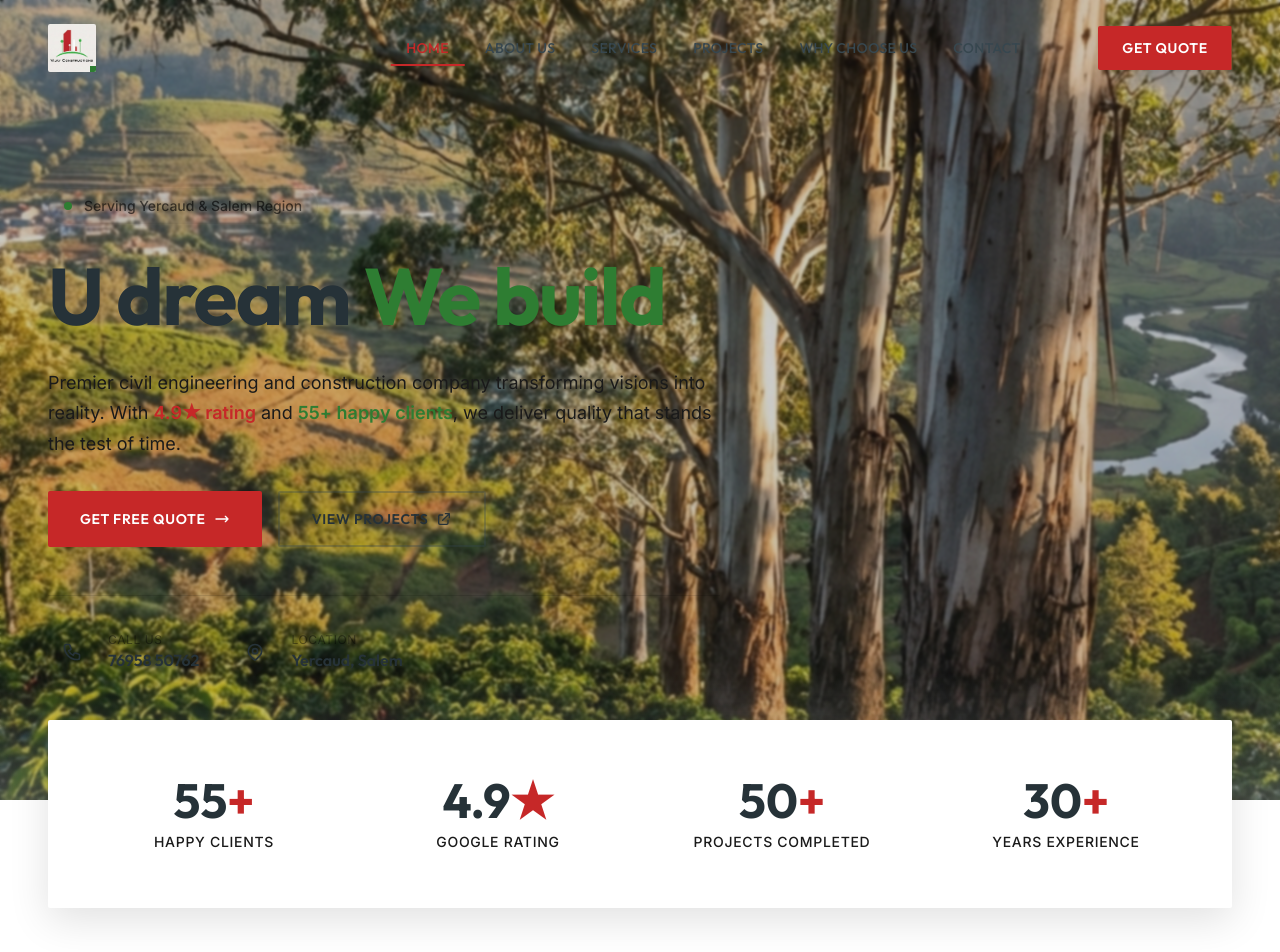
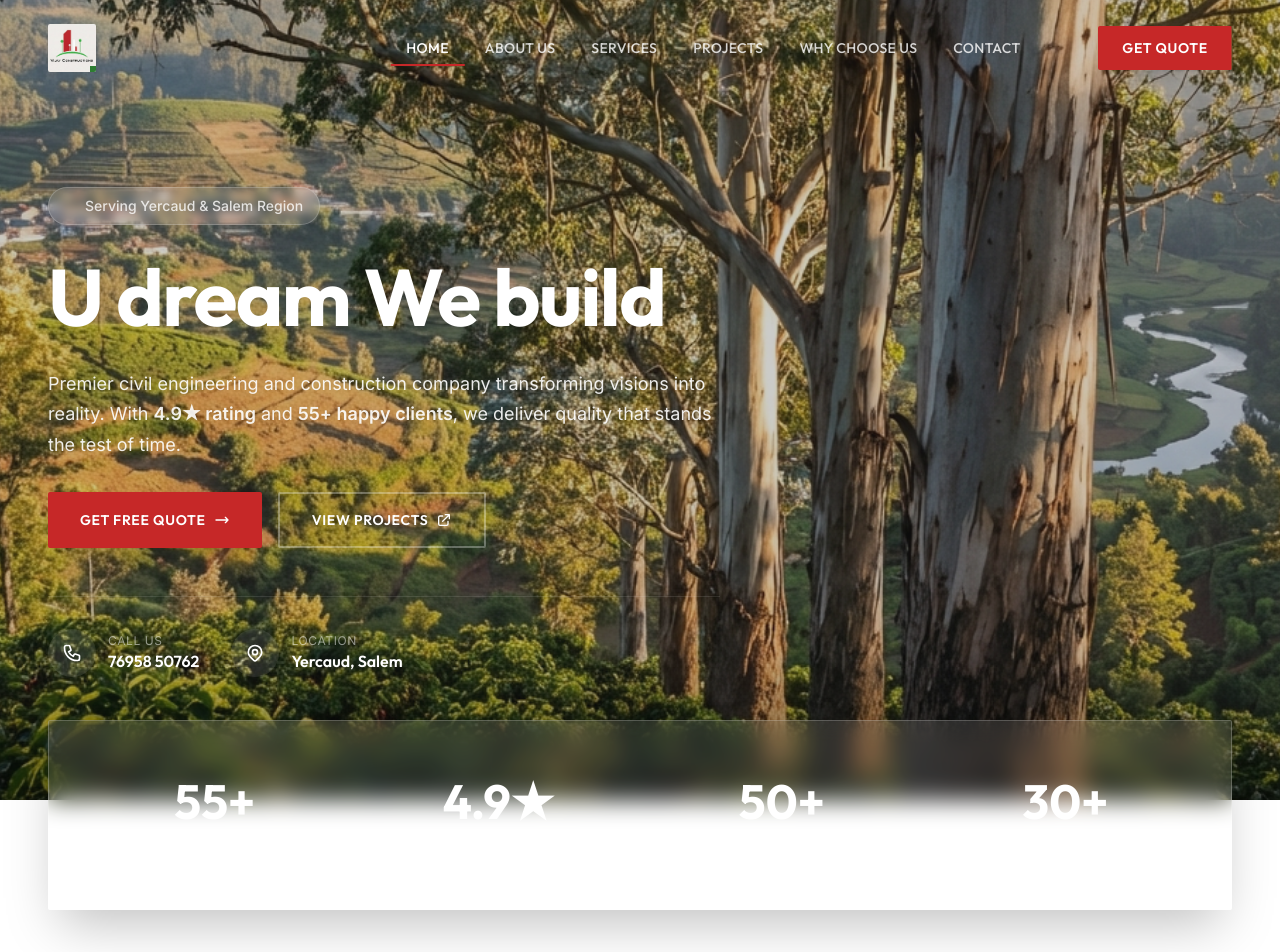
Before and after one commit to dhanushsakthi/VIJAY-CONSTRUCTION, a Next.js app: page / in a window 1280 px wide. Shown: the top 952 px of the page. Built offline with nearby package versions, Linux system fonts and the light colour scheme.

Commit message:
Remove white backgrounds from Hero and optimize for background images

```diff
--- a/src/app/page.tsx
+++ b/src/app/page.tsx
@@ -157,30 +157,30 @@ export default function HomePage() {
                         className="max-w-4xl pb-32 pt-32 lg:pb-24 lg:pt-40"
                     >
                         {/* Badge */}
-                        <div className="hero-animate mb-6 inline-flex items-center gap-3 rounded-full bg-black/5 px-4 py-2">
-                            <span className="flex h-2 w-2 rounded-full bg-brand-green">
-                                <span className="absolute inline-flex h-2 w-2 animate-ping rounded-full bg-brand-green opacity-75" />
+                        <div className="hero-animate mb-6 inline-flex items-center gap-3 rounded-full bg-white/10 backdrop-blur-sm border border-white/20 px-4 py-2">
+                            <span className="flex h-2 w-2 rounded-full bg-brand-green-light">
+                                <span className="absolute inline-flex h-2 w-2 animate-ping rounded-full bg-brand-green-light opacity-75" />
                             </span>
-                            <span className="text-sm font-medium text-black/60">
+                            <span className="text-sm font-medium text-white/80">
                                 Serving Yercaud & Salem Region
                             </span>
                         </div>
 
                         {/* Main Heading */}
-                        <h1 className="hero-animate heading-xl mb-6 text-steel-dark">
+                        <h1 className="hero-animate heading-xl mb-6 text-white drop-shadow-sm">
                             U dream{" "}
-                            <span className="relative inline-block text-brand-green">
+                            <span className="relative inline-block text-brand-green-light">
                                 We build
                             </span>
                         </h1>
 
                         {/* Subheading */}
-                        <p className="hero-animate body-lg mb-8 max-w-2xl text-concrete-dark">
+                        <p className="hero-animate body-lg mb-8 max-w-2xl text-white/90 drop-shadow-sm">
                             Premier civil engineering and construction company transforming
                             visions into reality. With{" "}
-                            <span className="font-semibold text-brand-red">4.9★ rating</span>{" "}
+                            <span className="font-semibold text-brand-red-light">4.9★ rating</span>{" "}
                             and{" "}
-                            <span className="font-semibold text-brand-green">55+ happy clients</span>,
+                            <span className="font-semibold text-brand-green-light">55+ happy clients</span>,
                             we deliver quality that stands the test of time.
                         </p>
 
@@ -211,7 +211,7 @@ export default function HomePage() {
 
                             <Link
                                 href="/projects"
-                                className="group inline-flex items-center justify-center rounded-sm border-2 border-steel/30 px-8 py-4 font-display text-sm font-semibold uppercase tracking-wider text-steel-dark transition-all duration-300 hover:border-steel hover:bg-steel/5"
+                                className="group inline-flex items-center justify-center rounded-sm border-2 border-white/30 px-8 py-4 font-display text-sm font-semibold uppercase tracking-wider text-white transition-all duration-300 hover:border-white hover:bg-white/10"
                             >
                                 <span className="flex items-center gap-2">
                                     View Projects
@@ -233,12 +233,12 @@ export default function HomePage() {
                         </div>
 
                         {/* Contact Quick Info */}
-                        <div className="hero-animate mt-12 flex flex-wrap items-center gap-8 border-t border-black/10 pt-8">
+                        <div className="hero-animate mt-12 flex flex-wrap items-center gap-8 border-t border-white/10 pt-8">
                             <a
                                 href="tel:+917695850762"
-                                className="group flex items-center gap-3 text-steel-dark transition-colors hover:text-brand-green"
+                                className="group flex items-center gap-3 text-white transition-colors hover:text-brand-green-light"
                             >
-                                <span className="flex h-12 w-12 items-center justify-center rounded-full bg-black/5 transition-colors group-hover:bg-brand-green/10">
+                                <span className="flex h-12 w-12 items-center justify-center rounded-full bg-white/10 transition-colors group-hover:bg-brand-green/20">
                                     <svg
                                         className="h-5 w-5"
                                         fill="none"
@@ -254,15 +254,15 @@ export default function HomePage() {
                                     </svg>
                                 </span>
                                 <div>
-                                    <p className="text-xs uppercase tracking-wider text-black/40">
+                                    <p className="text-xs uppercase tracking-wider text-white/50">
                                         Call Us
                                     </p>
                                     <p className="font-display font-semibold">76958 50762</p>
                                 </div>
                             </a>
 
-                            <div className="flex items-center gap-3 text-steel-dark">
-                                <span className="flex h-12 w-12 items-center justify-center rounded-full bg-black/5">
+                            <div className="flex items-center gap-3 text-white">
+                                <span className="flex h-12 w-12 items-center justify-center rounded-full bg-white/10">
                                     <svg
                                         className="h-5 w-5"
                                         fill="none"
@@ -284,7 +284,7 @@ export default function HomePage() {
                                     </svg>
                                 </span>
                                 <div>
-                                    <p className="text-xs uppercase tracking-wider text-black/40">
+                                    <p className="text-xs uppercase tracking-wider text-white/50">
                                         Location
                                     </p>
                                     <p className="font-display font-semibold">Yercaud, Salem</p>
@@ -300,9 +300,9 @@ export default function HomePage() {
             {/* Stats Section */}
             <section className="relative z-10 lg:-mt-20">
                 <div className="container">
-                    <div className="grid gap-4 rounded-sm bg-white p-6 shadow-elevated sm:grid-cols-2 lg:grid-cols-4 lg:p-8">
+                    <div className="grid gap-4 rounded-sm bg-white/10 backdrop-blur-md border border-white/20 p-6 shadow-2xl sm:grid-cols-2 lg:grid-cols-4 lg:p-8">
                         {stats.map((stat, index) => (
-                            <StatsCounter key={index} {...stat} delay={index * 0.1} />
+                            <StatsCounter key={index} {...stat} delay={index * 0.1} isHero />
                         ))}
                     </div>
                 </div>
--- a/src/components/DynamicBackground/DynamicBackground.tsx
+++ b/src/components/DynamicBackground/DynamicBackground.tsx
@@ -11,9 +11,9 @@ export function DynamicBackground({
     className = "",
 }: DynamicBackgroundProps) {
     const overlays = {
-        hero: "bg-black/20 backdrop-blur-[1px]",
+        hero: "bg-black/20",
         section: "bg-white/40 backdrop-blur-sm",
-        overlay: "bg-black/40",
+        overlay: "bg-black/60",
     };
 
     return (
@@ -23,7 +23,7 @@ export function DynamicBackground({
             <div className={`absolute inset-0 transition-colors duration-700 ${overlays[variant]}`} />
 
             {variant === "hero" && (
-                <div className="absolute inset-x-0 bottom-0 h-32 bg-gradient-to-t from-white/20 to-transparent" />
+                <div className="absolute inset-x-0 bottom-0 h-40 bg-gradient-to-t from-black/40 to-transparent" />
             )}
         </div>
     );
--- a/src/components/Navigation/Header.tsx
+++ b/src/components/Navigation/Header.tsx
@@ -85,13 +85,13 @@ export function Header() {
                                 {/* Logo Text */}
                                 <div className={`hidden sm:block transition-all duration-500 ${(pathname === "/" && !isScrolled) ? "opacity-0 translate-x-4 pointer-events-none" : "opacity-100 translate-x-0"}`}>
                                     <span
-                                        className={`font-display text-xl font-bold tracking-tight transition-colors duration-300 ${isScrolled || pathname === "/" ? "text-steel-dark" : "text-white"
+                                        className={`font-display text-xl font-bold tracking-tight transition-colors duration-300 ${isScrolled ? "text-steel-dark" : "text-white"
                                             }`}
                                     >
                                         VIJAY
                                     </span>
                                     <span
-                                        className={`ml-1 font-display text-xl font-bold tracking-tight transition-colors duration-300 ${isScrolled || pathname === "/" ? "text-brand-green" : "text-brand-green-light"
+                                        className={`ml-1 font-display text-xl font-bold tracking-tight transition-colors duration-300 ${isScrolled ? "text-brand-green" : "text-brand-green-light"
                                             }`}
                                     >
                                         CONSTRUCTIONS
@@ -107,10 +107,10 @@ export function Header() {
                                     key={link.href}
                                     href={link.href}
                                     className={`group relative px-4 py-2 font-display text-sm font-medium tracking-wide transition-colors duration-300 ${pathname === link.href
-                                        ? isScrolled || pathname === "/"
+                                        ? isScrolled
                                             ? "text-brand-red"
                                             : "text-white"
-                                        : isScrolled || pathname === "/"
+                                        : isScrolled
                                             ? "text-steel hover:text-brand-red"
                                             : "text-white/80 hover:text-white"
                                         }`}
--- a/src/components/UI/StatsCounter.tsx
+++ b/src/components/UI/StatsCounter.tsx
@@ -12,6 +12,7 @@ interface StatsCounterProps {
     label: string;
     delay?: number;
     decimals?: number;
+    isHero?: boolean;
 }
 
 export function StatsCounter({
@@ -20,6 +21,7 @@ export function StatsCounter({
     label,
     delay = 0,
     decimals = 0,
+    isHero = false,
 }: StatsCounterProps) {
     const [count, setCount] = useState(0);
     const containerRef = useRef<HTMLDivElement>(null);
@@ -60,16 +62,25 @@ export function StatsCounter({
     return (
         <div
             ref={containerRef}
-            className="group relative overflow-hidden rounded-sm p-6 text-center transition-all duration-300 hover:bg-concrete-50"
+            className={`group relative overflow-hidden rounded-sm p-6 text-center transition-all duration-300 ${isHero ? "hover:bg-white/5" : "hover:bg-concrete-50"
+                }`}
         >
             {/* Animated border */}
             <div className="absolute bottom-0 left-0 h-1 w-0 bg-brand-red transition-all duration-500 group-hover:w-full" />
 
-            <div className="mb-2 font-display text-4xl font-bold text-steel-dark lg:text-5xl">
+            <div
+                className={`mb-2 font-display text-4xl font-bold lg:text-5xl ${isHero ? "text-white" : "text-steel-dark"
+                    }`}
+            >
                 {decimals > 0 ? count.toFixed(decimals) : count}
-                <span className="text-brand-red">{suffix}</span>
+                <span className={isHero ? "text-brand-red-light" : "text-brand-red"}>
+                    {suffix}
+                </span>
             </div>
-            <p className="text-sm font-medium uppercase tracking-wider text-concrete-dark">
+            <p
+                className={`text-sm font-medium uppercase tracking-wider ${isHero ? "text-white/70" : "text-concrete-dark"
+                    }`}
+            >
                 {label}
             </p>
         </div>
```
